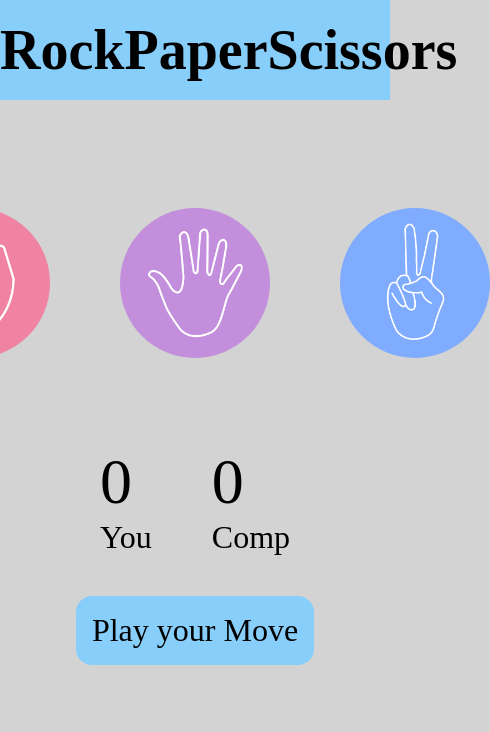
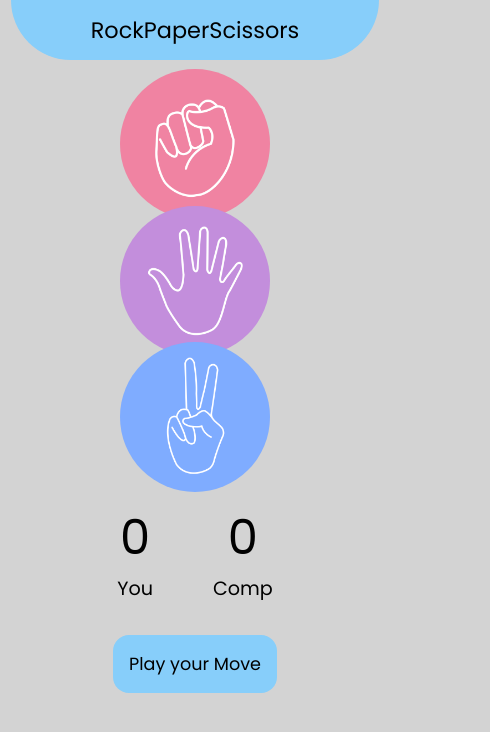
Before and after one commit to ShamikhIbad/RockPaperScissorsGame, a plain HTML site: page index.html in a window 390 px wide. Shown: the whole page, 490 px wide, since content can reach past the window. Drawn offline with Linux system fonts and the light colour scheme.

Commit message:
media querries added

```diff
--- a/index.html
+++ b/index.html
@@ -3,21 +3,23 @@
 <head>
     <meta charset="UTF-8">
     <meta name="viewport" content="width=device-width, initial-scale=1.0">
-    <title>RockPaperScissorsGame</title>
+    <title>Rock Paper Scissors</title>
+    <link rel="stylesheet" href="https://cdnjs.cloudflare.com/ajax/libs/font-awesome/6.4.2/css/all.min.css" integrity="sha512-z3gLpd7yknf1YoNbCzqRKc4qyor8gaKU1qmn+CShxbuBusANI9QpRohGBreCFkKxLhei6S9CQXFEbbKuqLg0DA==" crossorigin="anonymous" referrerpolicy="no-referrer" />
     <link rel="stylesheet" href="style.css">
 </head>
 <body>
     <header>
-       <h1>RockPaperScissors</h1>
+       <div id="topHeading">RockPaperScissors</div>
     </header>
+
     <div class="choices">
-        <div class="choice" id="rock">
+        <div class="choice"  id="rock">
             <img src="./images/rock.png" alt="rock">
         </div>
-        <div class="choice" id="paper">
+        <div class="choice"   id="paper">
             <img src="./images/paper.png" alt="paper">
         </div>
-        <div class="choice" id="scissor">
+        <div class="choice"   id="scissor">
             <img src="./images/scissors.png" alt="scissor">
         </div>
     </div>
@@ -26,7 +28,7 @@
 
   <div class="score-board">
     <div  class="score">
-        <p id="user-score">0</p>
+      <p id="user-score">0</p>
         <p>You</p>
     </div>
     <div  class="score">
--- a/style.css
+++ b/style.css
@@ -1,17 +1,46 @@
+@import url('https://fonts.googleapis.com/css2?family=Poppins:wght@300;400;500;600&display=swap');
+
 *{
     margin: 0px;
     padding: 0px;
+    font-family: 'Poppins', sans-serif;
 }
 body{
+    height: 100vh;
     background-color:lightgray;
 }
 header{
+    display: flex;
+    justify-content: center;
+}
+#topHeading{
     height: 100px;
+    width: fit-content;
+    display: flex;
+    padding: 0 10rem 0 10rem;
+    border-radius: 0 0 6rem 6rem;
     background-color:lightskyblue;
-    font-size: 28px;
+    font-size: 4rem;
     text-align: center;
     line-height: 100px;
 }
+#modeContainer{
+    display: flex;
+   justify-content: end;
+}
+#modes{
+    font-size: 2rem;
+    display: flex;
+    gap: 2rem;
+    background-color: lightskyblue;
+    width: fit-content;
+    padding : 0 4rem 0 1rem;
+    border-radius: 1rem 0 0 1rem ;
+}
+#modes i {
+    cursor: pointer;
+}
+
 
 .choice{
     height: 165px;
@@ -25,6 +54,7 @@ header{
 .choice:hover{
     cursor: pointer;
     background-color: lightskyblue;
+    transition: 0.6s;
 
 }
 
@@ -39,7 +69,7 @@ img{
     display: flex;
      justify-content: center;
      gap: 70px;
-     margin-top: 100px;
+     margin: 7rem 0 7rem 0;
 
 }
 
@@ -55,6 +85,8 @@ img{
 
 #user-score , #comp-score{
     font-size: 4rem;
+   text-align: center;
+
 }
 
 
@@ -62,7 +94,7 @@ img{
 .msg-container{
 display: flex;
 justify-content: center;
-margin-top: 40px;
+margin-top: 7rem;
 
 }
 #msg{
@@ -72,3 +104,83 @@ margin-top: 40px;
     padding: 1rem;
     border-radius: 1rem;
 }
+
+
+
+ @media screen and (max-width:1200px) {
+    #topHeading{
+        font-size: 2rem;
+        height: 80px;
+        align-items: center;
+        padding: 0 7rem 0 7rem;
+    }
+
+.choices{
+    display: flex;
+     justify-content: center;
+     gap: 70px;
+     margin: 7rem 0 7rem 0;
+
+}
+    .choice{
+        height: 150px;
+        width: 150px;
+    }
+    .choice:hover{
+        cursor: pointer;
+        background-color: transparent;
+        transition: none;
+
+    }
+    .score-board{
+        font-size: 1.7rem;
+    }
+    #user-score , #comp-score{
+        font-size: 3rem;
+    }
+
+    #msg{
+        font-size: 1.8rem;
+    }
+ }
+
+ @media screen and (max-width:600px) {
+    #topHeading{
+        font-size: 1.4rem;
+        height: 60px;
+        align-items: center;
+        padding: 0 5rem 0 5rem;
+    }
+    .choice{
+        height: 35vw;
+        width: auto;
+        display: flex;
+        justify-content: center;
+        align-items: center;
+        border-radius: 50%;
+    }
+    .choice:hover{
+        cursor: pointer;
+        background-color: transparent;
+        transition: none;
+
+    }
+    .choices{
+        display: block;
+      align-items: center;
+      margin:  1rem 0 1rem 0;
+    }
+    #msg{
+        font-size: 1.3rem;
+    }
+    .score-board{
+        margin: 0;
+        font-size: 1.2rem;
+    }
+    .msg-container{
+        margin-top: 2rem;
+    }
+    #msg{
+        font-size: 1.1rem;
+    }
+ }
```
Also changed, not shown: script.js (+5 -3 lines).
